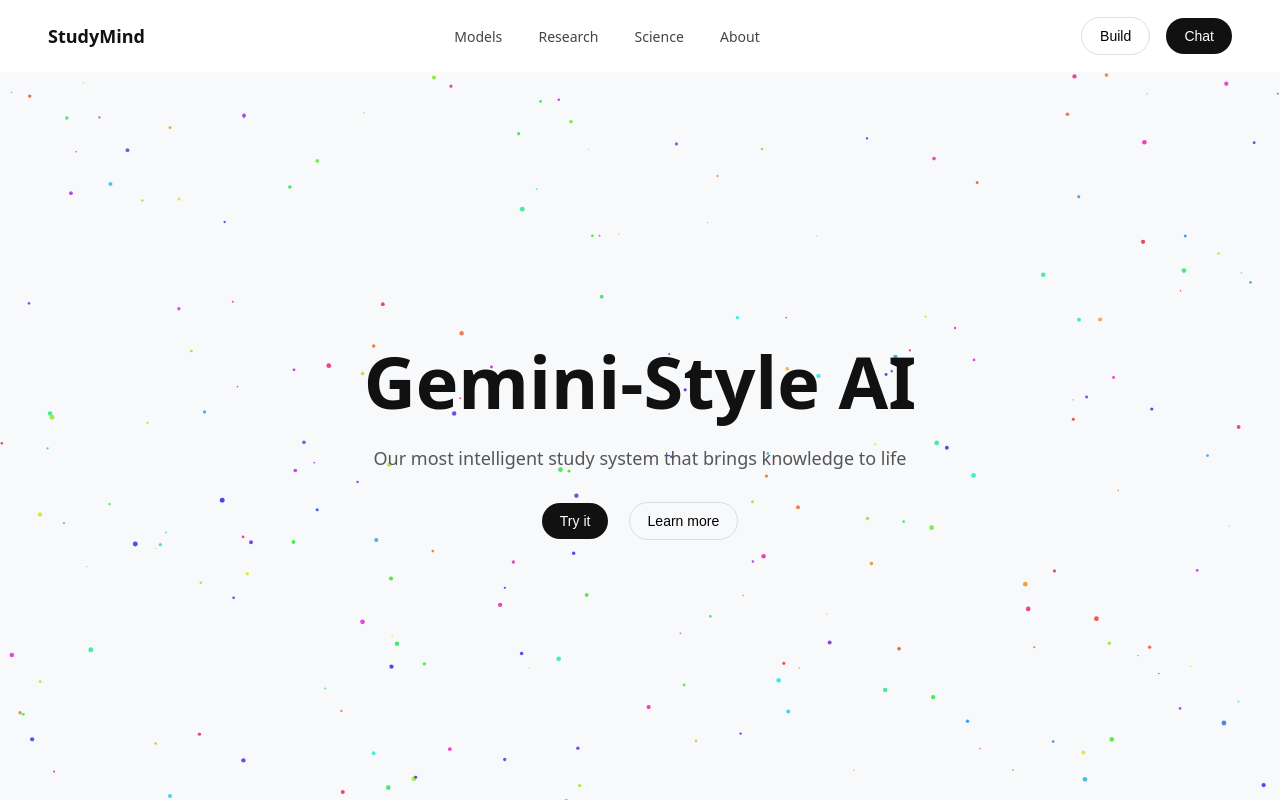
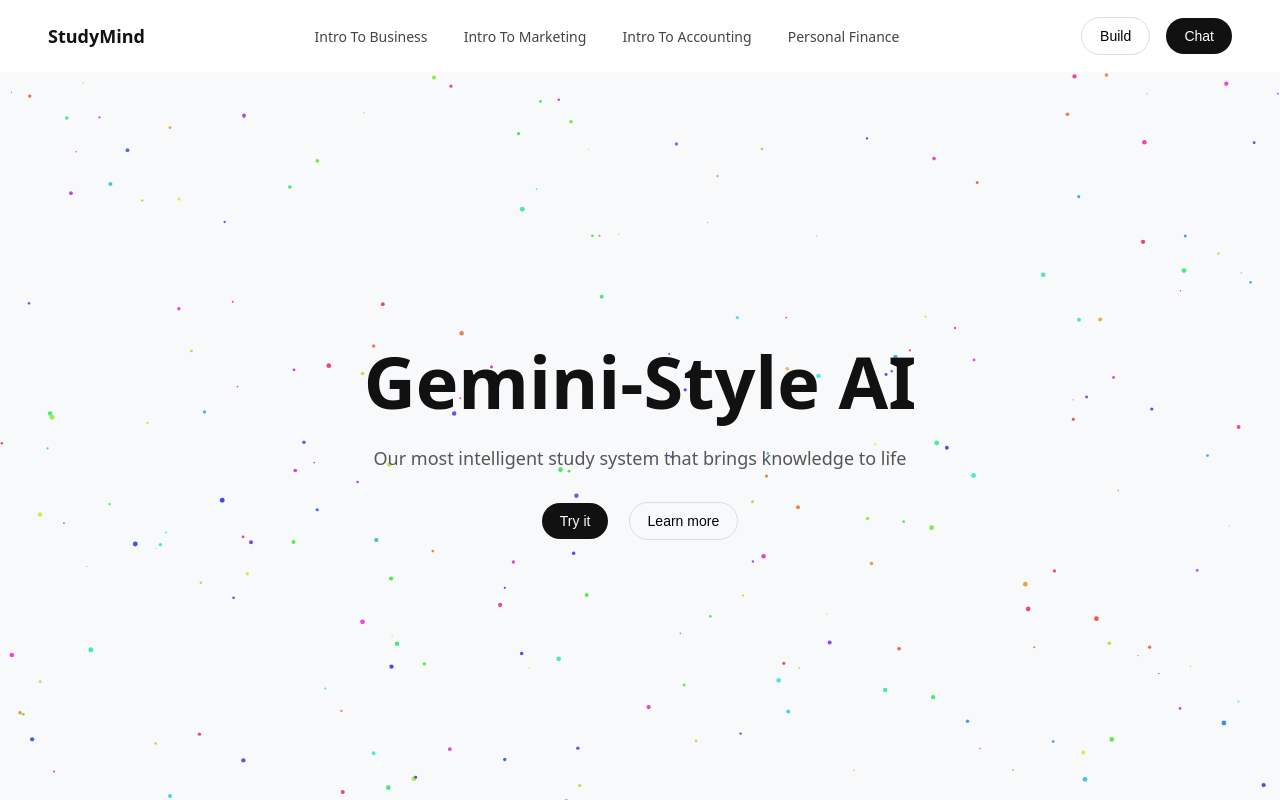
Before and after one commit to SamFranks4/SamsStudyGuide, a plain HTML site: page index.html in a window 1280 px wide. Drawn offline with Linux system fonts and the light colour scheme.

Commit message:
Update index.html

```diff
--- a/index.html
+++ b/index.html
@@ -11,10 +11,10 @@
   <header class="nav">
     <div class="nav-left">StudyMind</div>
     <nav class="nav-center">
-      <a href="#">Models</a>
-      <a href="#">Research</a>
-      <a href="#">Science</a>
-      <a href="#">About</a>
+      <a href="#">Intro To Business</a>
+      <a href="#">Intro To Marketing</a>
+      <a href="#">Intro To Accounting</a>
+      <a href="#">Personal Finance</a>
     </nav>
     <div class="nav-right">
       <button class="btn-outline">Build</button>
```
